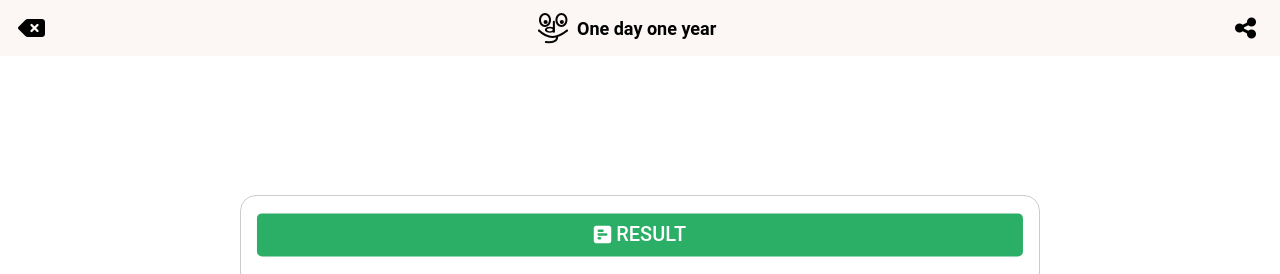
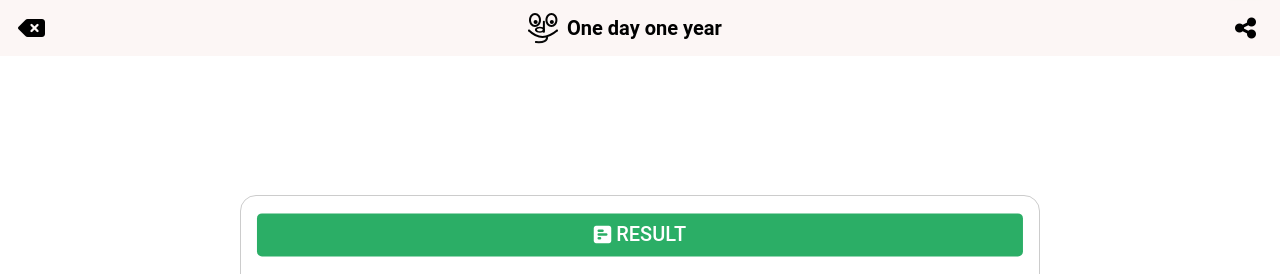
Before and after one commit to shinjuno123/one-day-one-year, a Django app: template odoyApp/templates/resultpage.html in a window 1280 px wide. Shown: the top 274 px of the page. Run offline with Django 3.2, Linux system fonts and the light colour scheme; the template is opened without the code that fills it, so the values that code supplies are empty; some libraries are stand-ins or nearby versions.

Commit message:
Fix background size error

```diff
--- a/odoyApp/static/odoyApp/odoymain.css
+++ b/odoyApp/static/odoyApp/odoymain.css
@@ -1,6 +1,9 @@
 body {
   margin: 0;
   font-family: "Roboto";
+  background-size: cover;
+  width: 100%;
+  height: 100vh;
 }
 
 a {
@@ -113,7 +116,7 @@ label {
 
 header .mainURL .mainLogoText {
   color: black;
-  font-size: 18px;
+  font-size: 20px;
   margin: 0;
 }
 
@@ -200,6 +203,7 @@ header {
 
 .visitAndtime {
   display: flex;
+  flex-direction: row;
   justify-content: center;
   align-items: center;
   color: #fcf6f5;
--- a/odoyApp/static/odoyApp/odoymain.js
+++ b/odoyApp/static/odoyApp/odoymain.js
@@ -8,15 +8,11 @@ function changeBg() {
     var todayHour = now.getHours();
     if(todayHour>=7&&todayHour<=17){
         imgsrc="../static/odoyApp/images/morning.jpg";
-        bodyBg.style.width="100%";
-        bodyBg.style.height="100vh";
         bodyBg.style.backgroundImage="url('" + imgsrc + "')";
         bodyBg.style.backgroundSize="cover";
         bodyBg.style.backgroundAttachment="fixed";
     }else{
         imgsrc="../static/odoyApp/images/night.jpg";
-        bodyBg.style.width="100%";
-        bodyBg.style.height="100vh";
         bodyBg.style.backgroundImage="url('" + imgsrc + "')";
         bodyBg.style.backgroundSize="cover";
         bodyBg.style.backgroundAttachment="fixed";
--- a/odoyApp/static/odoyApp/resultpage.css
+++ b/odoyApp/static/odoyApp/resultpage.css
@@ -139,7 +139,7 @@ body {
 
 .logo {
   display: flex;
-  width: 200px;
+  width: 220px;
   height: 35px;
 }
 
@@ -149,9 +149,8 @@ body {
 }
 
 .logoText {
-  text-decoration: none;
   margin-left: 8px;
-  font-size: 18px;
+  font-size: 20px;
   font-weight: bold;
 }
 
```
